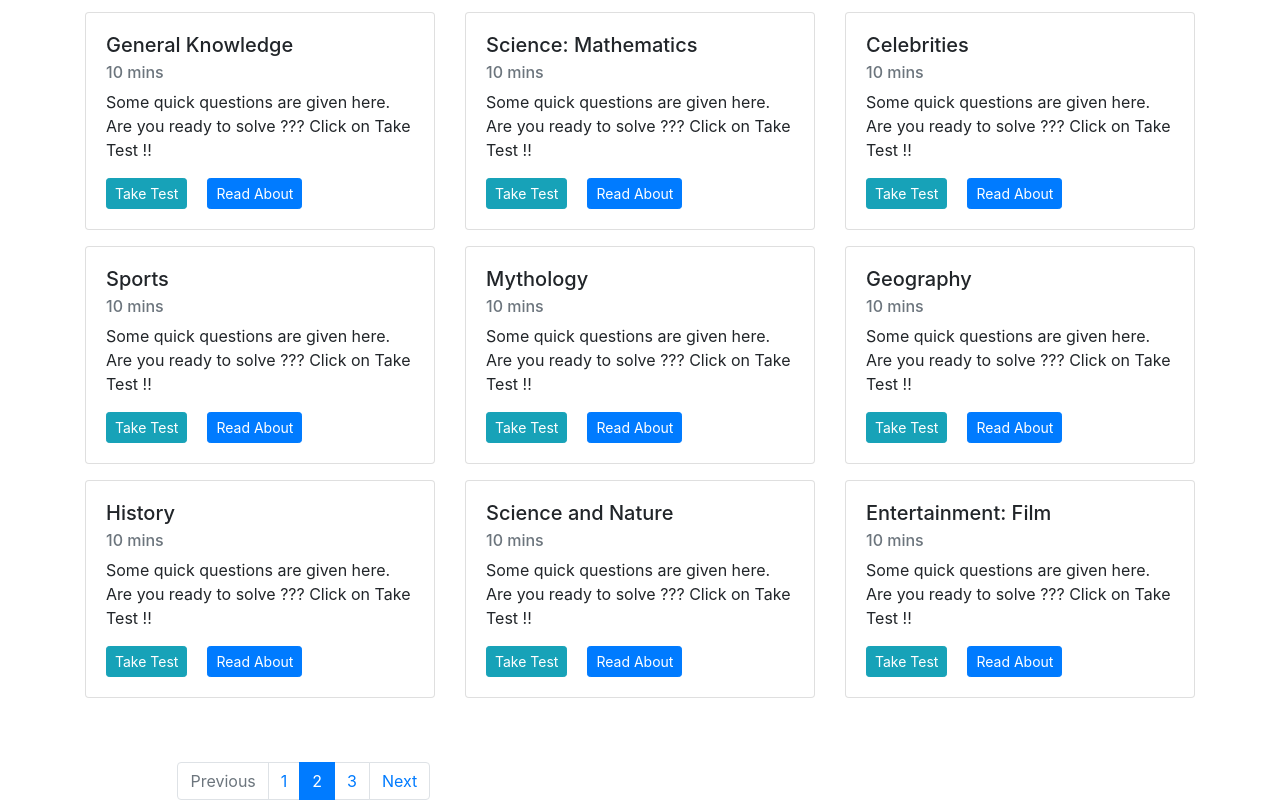
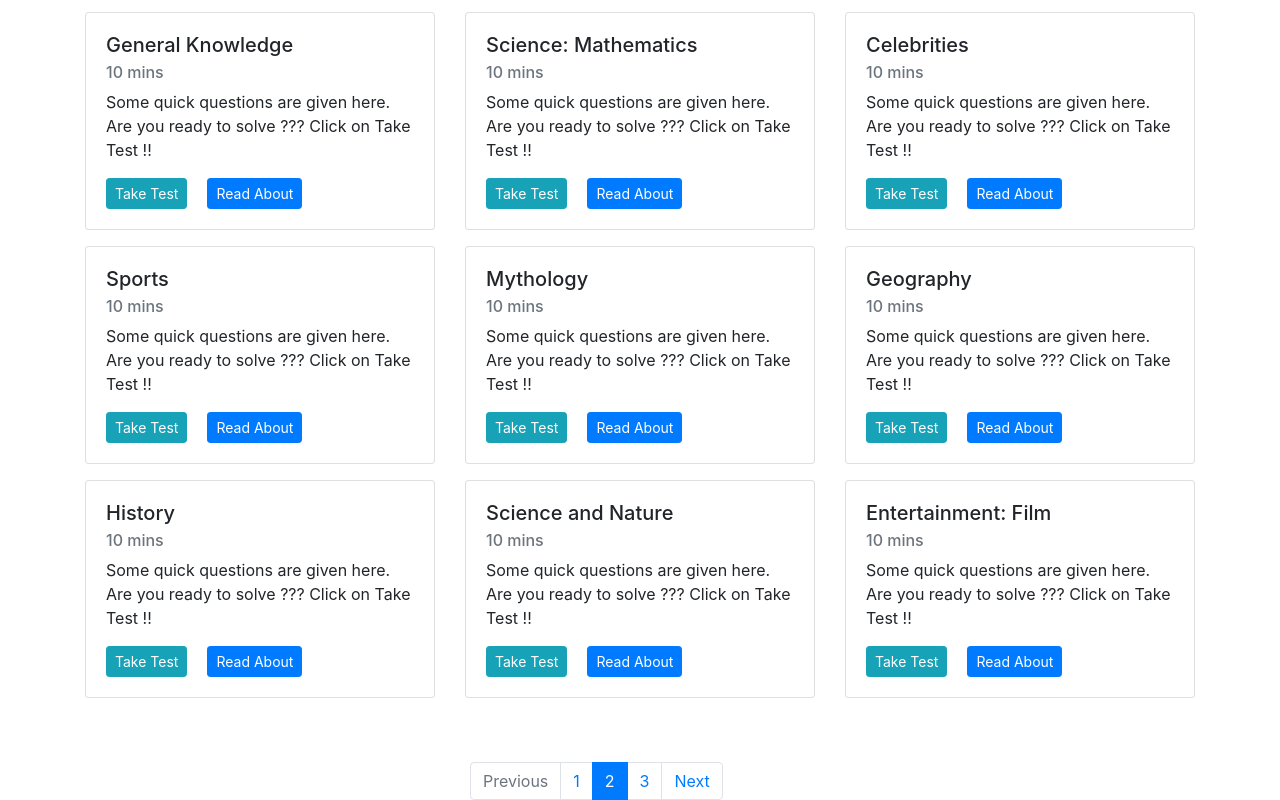
Before and after one commit to Ranjan-Das-cloud/mock-test, a React (Create React App) app: page /home in a window 1280 px wide. Shown: the part 190-990 px from the top of the page. Built offline with nearby package versions, Linux system fonts and the light colour scheme.

Commit message:
Updated position shift

```diff
--- a/src/home.js
+++ b/src/home.js
@@ -46,7 +46,7 @@ class Home extends Component {
                         </div>
 
                     </div>
-                    <div className="row mt-5">
+                    <div className="row offset-3 mt-5">
                         <nav aria-label="...">
                             <ul class="pagination mid-auto">
                                 <li class="page-item disabled">
```
